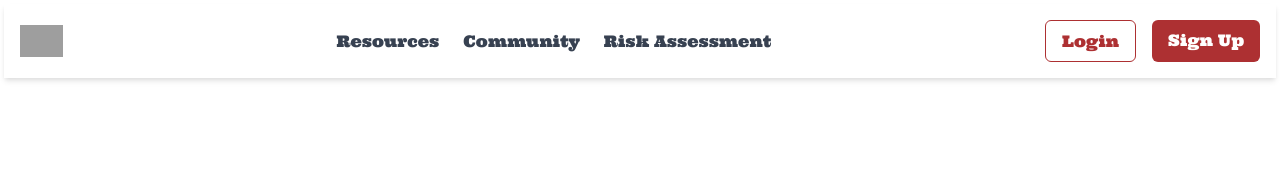
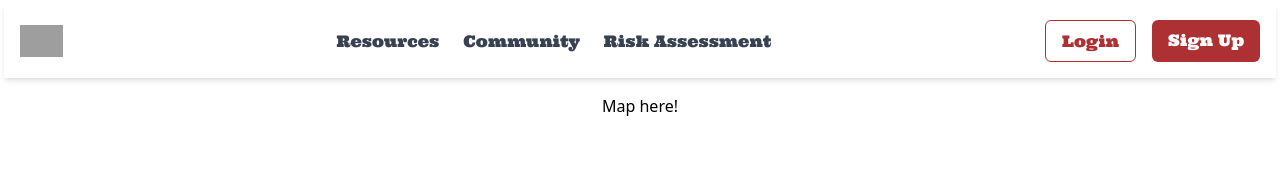
Before and after one commit to atomar1/phoenixconnect, a React (Vite) app: page /map in a window 1280 px wide. Shown: the top 184 px of the page. Built offline with nearby package versions, Linux system fonts and the light colour scheme; grey boxes are pictures that could not be loaded.

Commit message:
Create new route 'map'

```diff
--- a/src/App.jsx
+++ b/src/App.jsx
@@ -1,6 +1,7 @@
 import { BrowserRouter, Routes, Route } from "react-router-dom"
 import './App.css'
 import Home from './pages/Home'
+import Map from './pages/Map'
 import Navbar from './components/Navbar'
 
 function App() {
@@ -12,6 +13,7 @@ function App() {
       >
         <Routes>
           <Route path="/" element={<Home />} />
+          <Route path="/map" element={<Map />}/>
         </Routes>
       </div>
     </BrowserRouter>
--- a/src/pages/Home.jsx
+++ b/src/pages/Home.jsx
@@ -1,9 +1,9 @@
 import React from 'react'
+import { useNavigate } from 'react-router-dom';
 
 function Home() {
-  function findShelter() {
-    console.log("Here");
-  }
+  const navigate = useNavigate();
+
   return (
     <div
       className="relative rounded-3xl flex-1 max-h-full bg-cover bg-center max-w-full"
@@ -17,7 +17,7 @@ function Home() {
       </div>
       <div className="absolute top-3/5 left-2.5%">
         <button
-          onClick={findShelter}
+          onClick={() => navigate("/map")}
           className="border rounded-md p-2 bg-gray-100"
         >Find Nearby Shelter</button>
       </div>
--- /dev/null
+++ b/src/pages/Map.jsx
@@ -0,0 +1,11 @@
+import React from 'react'
+
+function Map() {
+  return (
+    <div>
+      Map here!
+    </div>
+  )
+}
+
+export default Map
```
